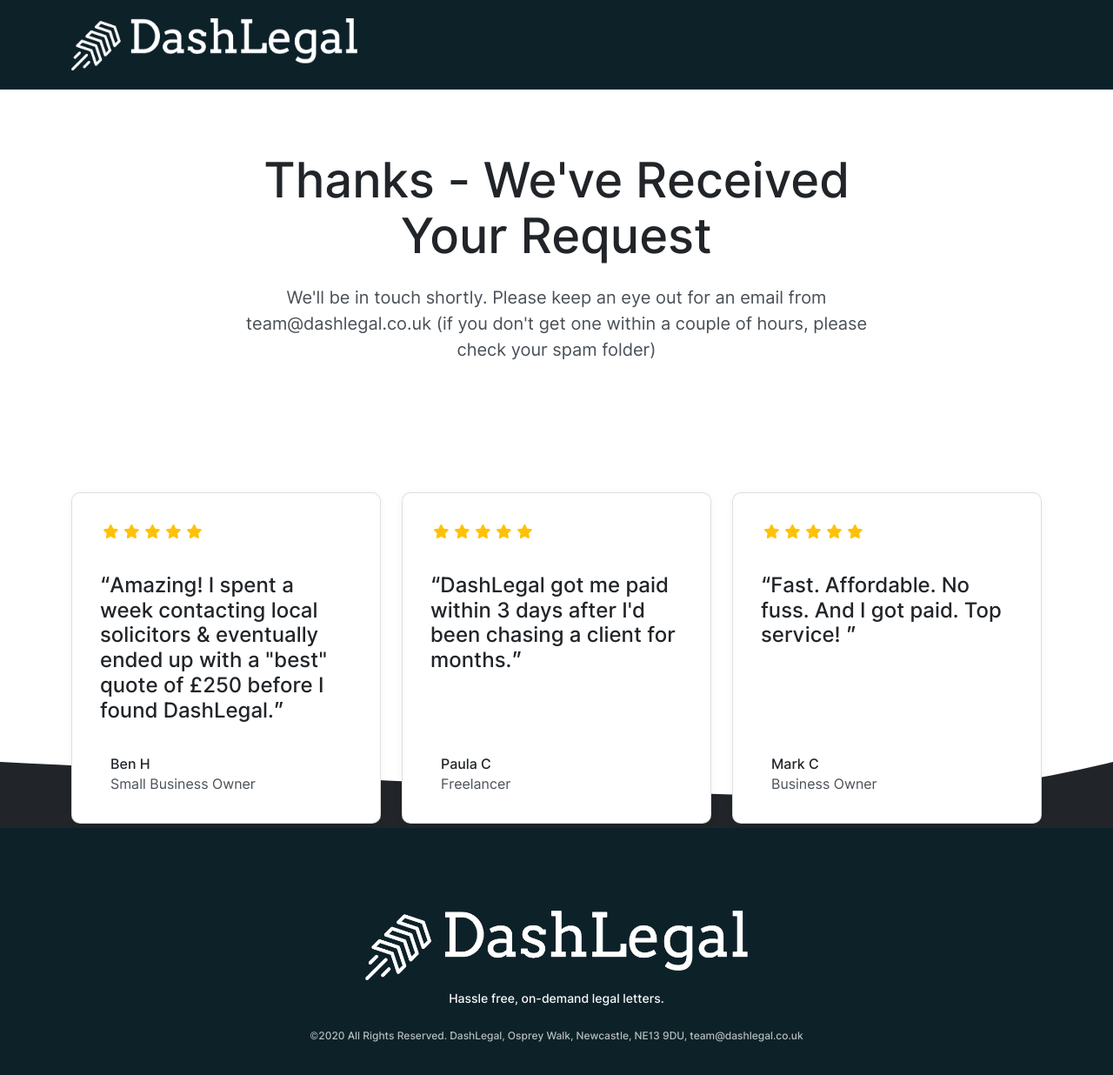
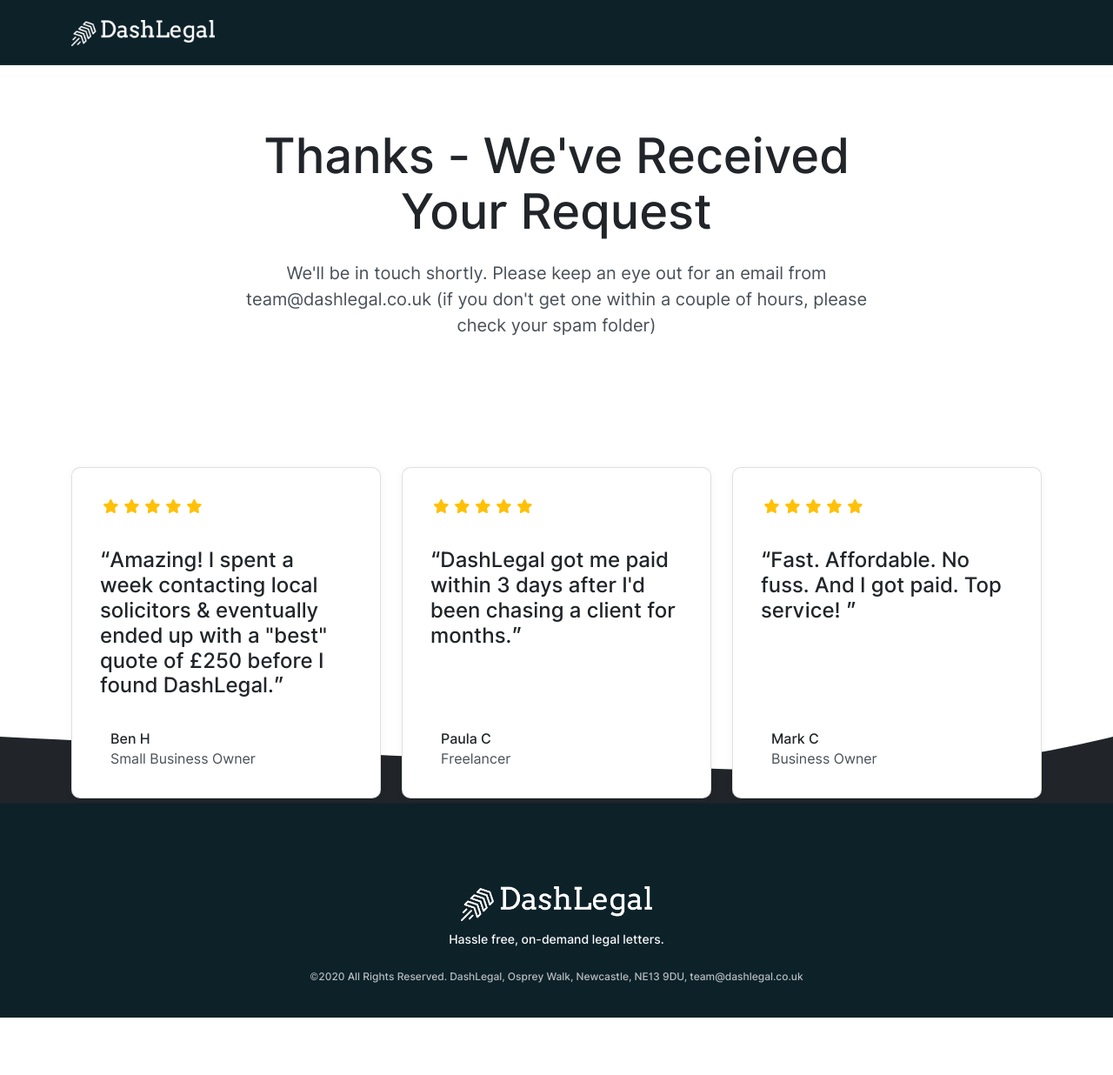
Before and after one commit to dazlester/dash-legal, a plain HTML site: page request-submitted.html in a window 1280 px wide. Shown: the whole page at 87% size. After the commit the page ends 1170 px from the top, so only its background shows below. Drawn offline with Linux system fonts and the light colour scheme; a script that the page names is missing; a web font is replaced by a local one.

Commit message:
adjust logos

```diff
--- a/request-submitted.html
+++ b/request-submitted.html
@@ -32,7 +32,7 @@
       <nav class="navbar navbar-expand-lg navbar-dark bg-primary-3" data-sticky="top">
         <div class="container">
           <a class="navbar-brand fade-page" href="https://dashlegal.co.uk">
-            <img style="max-height: 60px;" src="assets/img/DashLegal-logo-white.png" alt="DashLegal">
+            <img style="max-height: 30px;" src="assets/img/DashLegal-logo-white.png" alt="DashLegal">
           </a>
           <button class="navbar-toggler" type="button" data-toggle="collapse" data-target=".navbar-collapse" aria-expanded="false" aria-label="Toggle navigation">
             <svg class="icon navbar-toggler-open" width="24" height="24" viewBox="0 0 24 24" fill="none" xmlns="http://www.w3.org/2000/svg">
@@ -632,7 +632,7 @@
         <div class="row mb-4 justify-content-center">
           <div class="col-auto">
             <a href="index.html">
-              <img style="max-height: 80px;" src="assets/img/DashLegal-logo-white.png" alt="DashLegal">
+              <img style="max-height: 40px;" src="assets/img/DashLegal-logo-white.png" alt="DashLegal">
             </a>
           </div>
         </div>
```
Also changed, not shown: index.html (+2 -2 lines).
